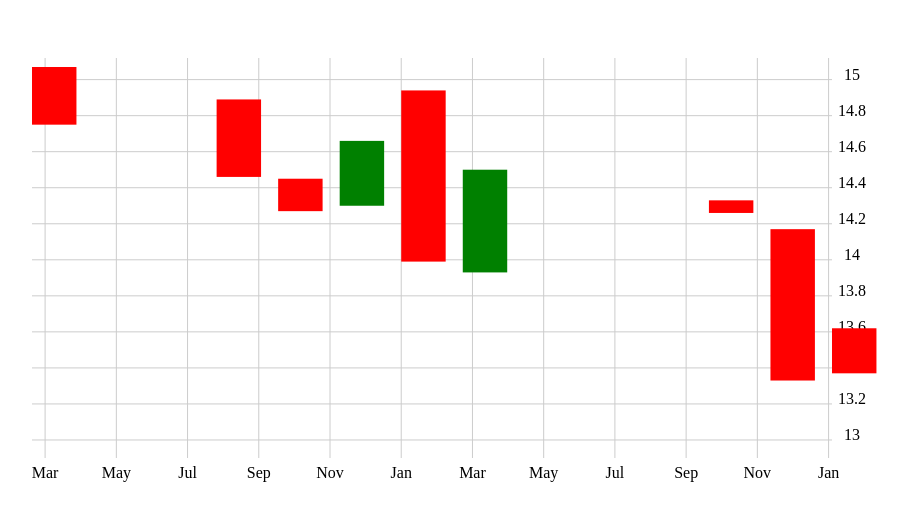
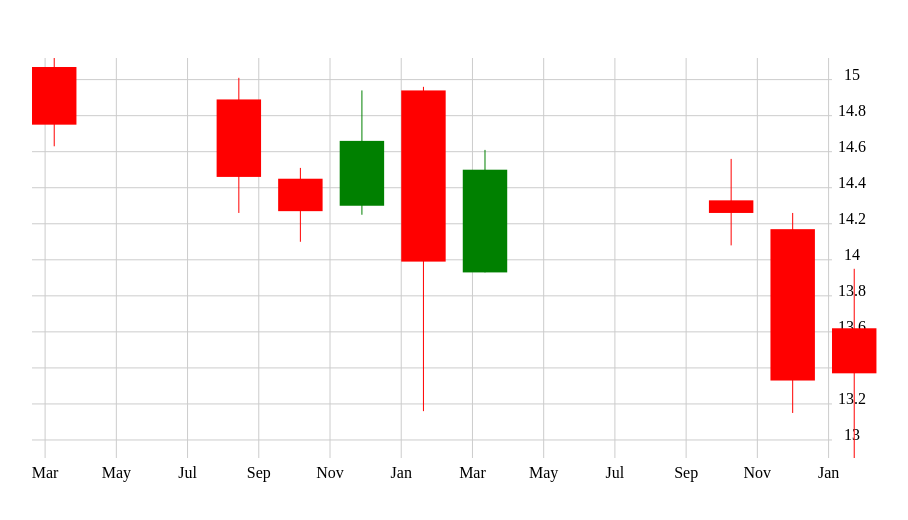
Before and after one commit to GAnjali/Practice-D3js, a plain HTML site: page index.html in a window 1280 px wide. Shown: the whole page, without its empty margins (26-934 px from the left). Drawn offline with nearby package versions, Linux system fonts and the light colour scheme.

Commit message:
Implement lines beside rectangles using high, low values from data

```diff
--- a/index.html
+++ b/index.html
@@ -113,6 +113,28 @@
                     .attr("fill", function (d) {
                         return d.open > d.close ? "red" : "green";
                     });
+
+                chart.selectAll("line.stem")
+                    .data(data)
+                    .enter().append("svg:line")
+                    .attr("class", "stem")
+                    .attr("x1", function (d) {
+                        return x(getTime(dateFormat(d.date))) + 0.25 * (width - 2 * margin) /
+                            data.length;
+                    })
+                    .attr("x2", function (d) {
+                        return x(getTime(dateFormat(d.date))) + 0.25 * (width - 2 * margin) /
+                            data.length;
+                    })
+                    .attr("y1", function (d) {
+                        return y(d.high);
+                    })
+                    .attr("y2", function (d) {
+                        return y(d.low);
+                    })
+                    .attr("stroke", function (d) {
+                        return d.open > d.close ? "red" : "green";
+                    })
             }
 		</script>
 	</body>
```
